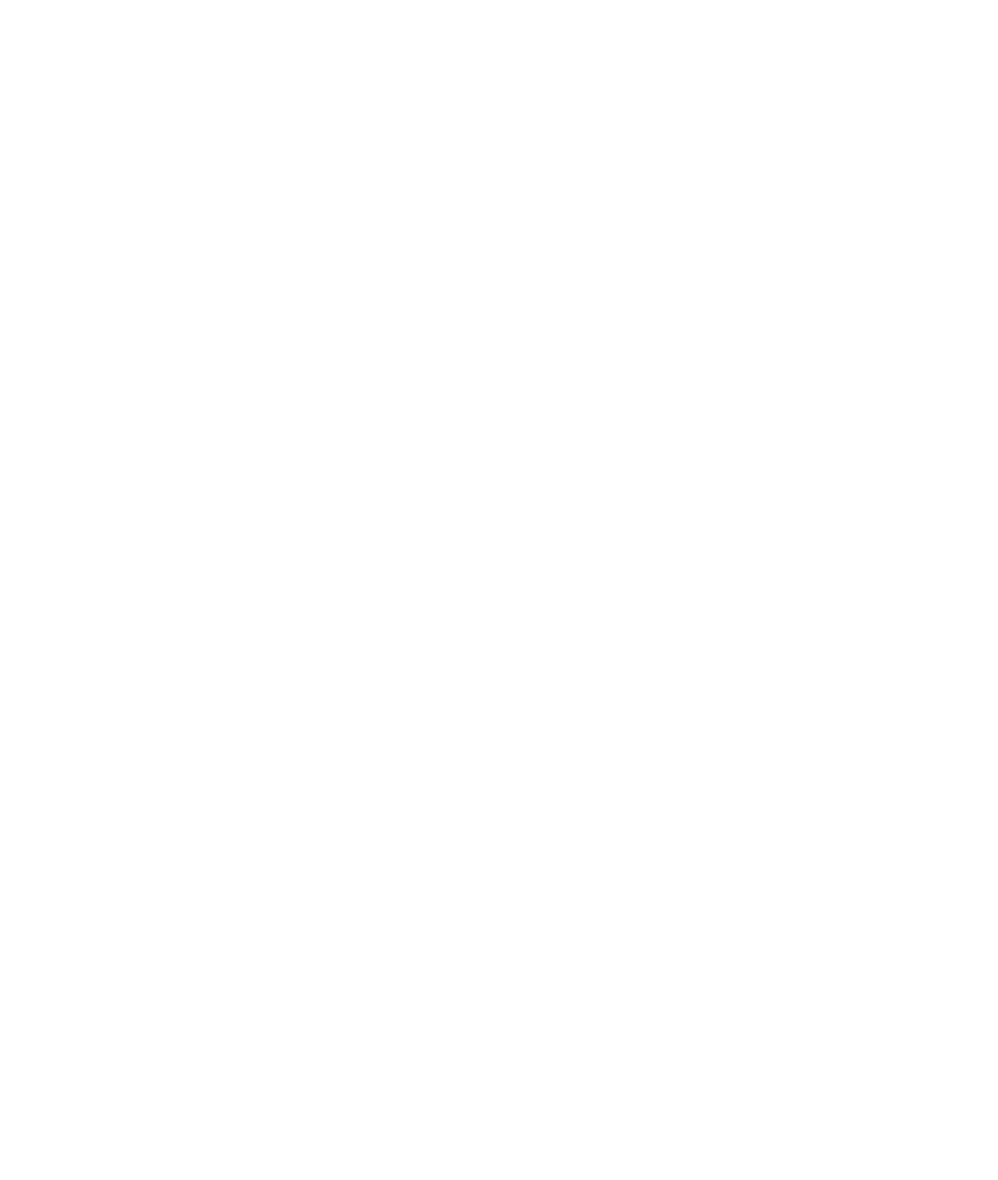
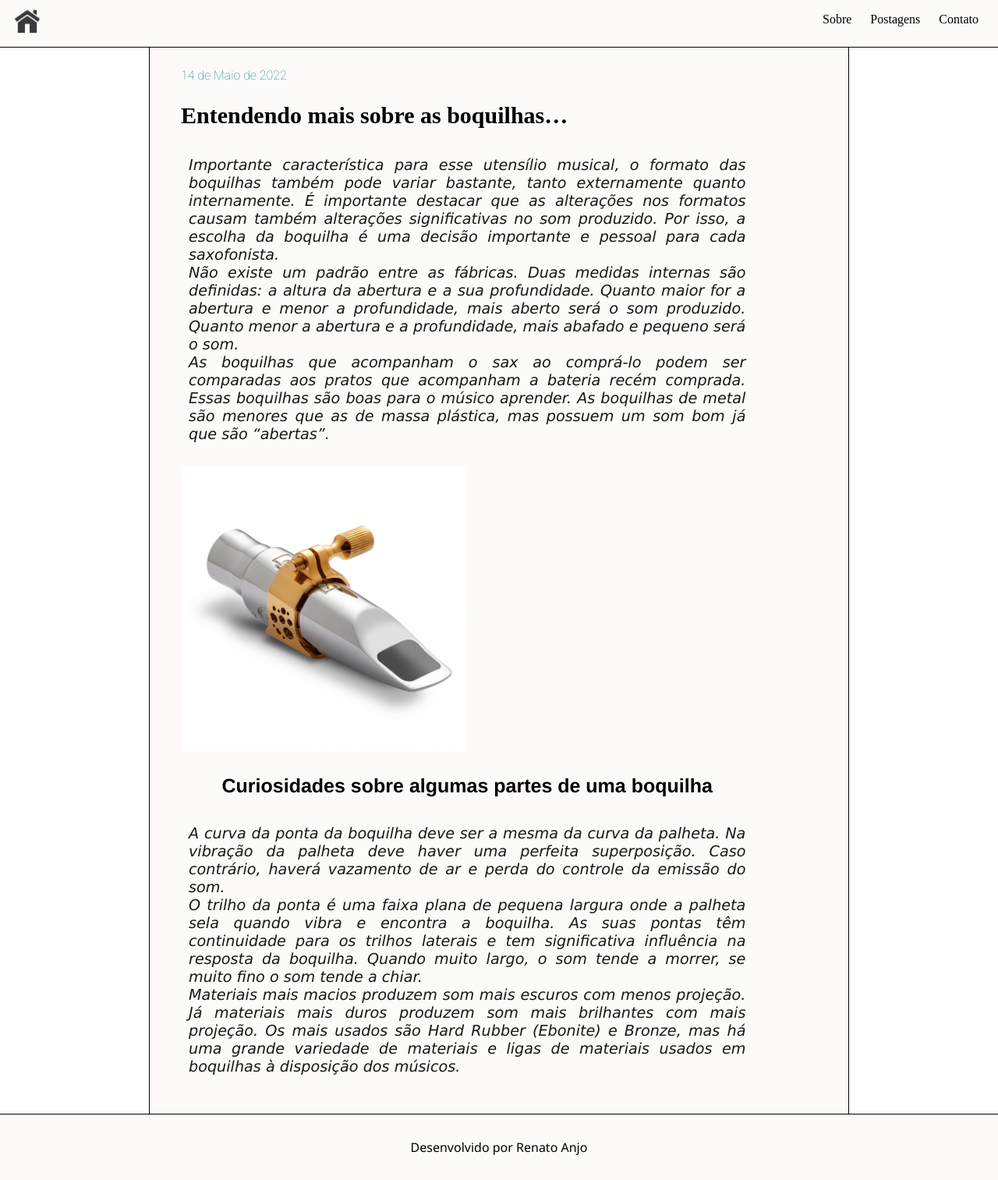
Before and after one commit to RenatoAnjo/Blog-Pessoal, a plain HTML site: page publi-tree.html in a window 1280 px wide. Shown: the whole page at 78% size. Before the commit the page ends 800 px from the top, so only its background shows below. Drawn offline with Linux system fonts and the light colour scheme.

Commit message:
imagem boquilha, public-tree finalizado html e css, publi-two finalizado css

```diff
--- a/publi-tree.html
+++ b/publi-tree.html
@@ -4,7 +4,51 @@
     <meta charset="UTF-8" />
     <meta http-equiv="X-UA-Compatible" content="IE=edge" />
     <meta name="viewport" content="width=device-width, initial-scale=1.0" />
+    <link rel="stylesheet" href="style.css" />
+    <link rel="preconnect" href="https://fonts.gstatic.com" crossorigin />
+    <link
+      href="https://fonts.googleapis.com/css2?family=Montserrat:wght@100&family=Roboto:wght@100&display=swap"
+      rel="stylesheet"
+    />
     <title>Document</title>
   </head>
+    <header>
+      <!-- inicio navbar -->
+      <nav id="navbar">
+        <a href="index.html"><img src="./src/home-icon.jpg" alt="Imagem Home Page"></a>
+        <ul id="navbar-list">
+            <li><a href="#">Sobre</a></li>
+            <li><a href="#">Postagens</a></li>
+            <li><a href="#">Contato</a></li>
+        </ul>
+      </nav>
+      <!-- fim da navbar -->
+      <main>
+      <!-- inicio Sobre -->
+          <div class="post-container">
+              <div class="post">
+                <p class="date">14 de Maio de 2022</p>
+                <h2>Entendendo mais sobre as boquilhas…</h2>
+                <div class="post-content">
+                  <p id="curisidade-boquuilha">
+                    Importante característica para esse utensílio musical, o formato das boquilhas também pode variar bastante, tanto externamente quanto internamente. É importante destacar que as alterações nos formatos causam também alterações significativas no som produzido. Por isso, a escolha da boquilha é uma decisão importante e pessoal para cada saxofonista.<br>
+                    Não existe um padrão entre as fábricas. Duas medidas internas são definidas: a altura da abertura e a sua profundidade. Quanto maior for a abertura e menor a profundidade, mais aberto será o som produzido. Quanto menor a abertura e a profundidade, mais abafado e pequeno será o som.<br>
+                    As boquilhas que acompanham o sax ao comprá-lo podem ser comparadas aos pratos que acompanham a bateria recém comprada. Essas boquilhas são boas para o músico aprender. As boquilhas de metal são menores que as de massa plástica, mas possuem um som bom já que são “abertas”.
+                  </p>
+                  <img src="./src/boquilha.png" alt="Imagem Boquilha" id="boquilha-publtree">
+                  <p><h3 id="tamanho-post">Curiosidades sobre algumas partes de uma boquilha</h3></p>
+                  <p id="curisidade-boquuilha">
+                    A curva da ponta da boquilha deve ser a mesma da curva da palheta. Na vibração da palheta deve haver uma perfeita superposição. Caso contrário, haverá vazamento de ar e perda do controle da emissão do som. <br>
+                    O trilho da ponta é uma faixa plana de pequena largura onde a palheta sela quando vibra e encontra a boquilha. As suas pontas têm continuidade para os trilhos laterais e tem significativa influência na resposta da boquilha. Quando muito largo, o som tende a morrer, se muito fino o som tende a chiar. <br>
+                    Materiais mais macios produzem som mais escuros com menos projeção. Já materiais mais duros produzem som mais brilhantes com mais projeção. Os mais usados são Hard Rubber (Ebonite) e Bronze, mas há uma grande variedade de materiais e ligas de materiais usados em boquilhas à disposição dos músicos.
+                  </p>
+                </div>
+              </div><hr>
+            </div>
+          </main>
+          <!-- fim Sobre -->
+            <footer class="rodape">
+            <p>Desenvolvido por Renato Anjo</p>
+            </footer>
   <body></body>
 </html>
--- a/style.css
+++ b/style.css
@@ -94,3 +94,38 @@ a { color: inherit; }
   text-align: center;
   font-family: 'Segoe UI', Tahoma, Geneva, Verdana, sans-serif;
 }
+
+.post-content #boquilha-publtree {
+  width: 50%;
+  height: 50%;
+}
+
+.post-content #tamanho-post {
+  font-size: 25px;
+  text-align: center;
+}
+
+.post-content #curisidade-boquuilha {
+  font-family: Verdana, Geneva, Tahoma, sans-serif;
+  font-size: larger;
+  color: rgb(26, 22, 22);
+  font-style: italic;
+  padding: 10px;
+}
+
+.post-content #curiosidade-saxofone {
+  font-family: Verdana, Geneva, Tahoma, sans-serif;
+  font-size: larger;
+  color: rgb(26, 22, 22);
+  padding: 10px;
+}
+
+.post-content #titulo-tab li {
+  font-size: larger;
+  color: red;
+  font-style: italic;
+}
+.post-content #lista-boquilha {
+  font-size:larger;
+  color: rgb(26, 22, 22);
+}
```
Also changed, not shown: publ-two.html (+9 -9 lines), src/boquilha.png (added).
